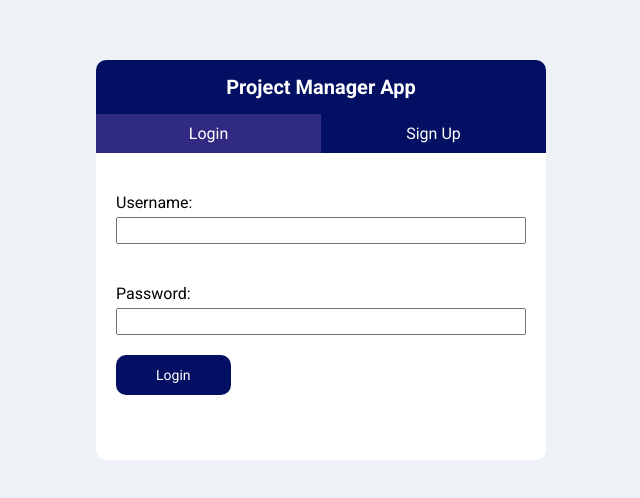
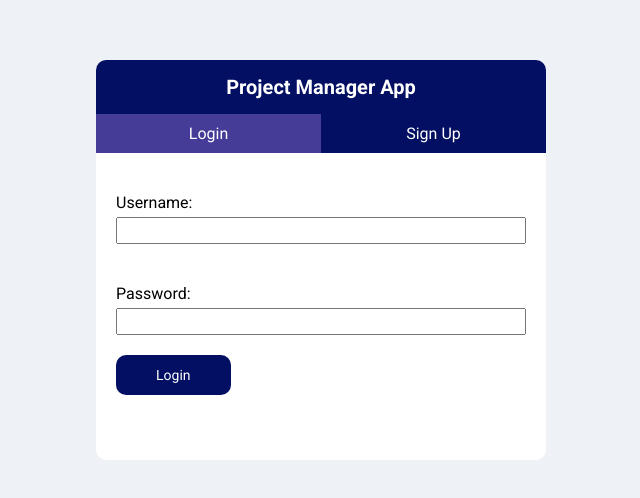
Before and after one commit to CarlosP1806/project-manager-app, a React (Create React App) app in the folder client/: page / in a window 1280 px wide. Shown: the part 140-638 px from the top of the page, without its empty margins (319-959 px from the left). Built offline with nearby package versions, Linux system fonts and the light colour scheme.

Commit message:
Update colors

```diff
--- a/client/src/components/projects_dashboard/ProjectCard.css
+++ b/client/src/components/projects_dashboard/ProjectCard.css
@@ -1,6 +1,7 @@
 .project-card {
     width: 200px;
-    background-color: var(--main-color);
+    background: rgb(3,15,98);
+    background: linear-gradient(90deg, rgba(3,15,98,1) 30%, rgba(68,60,151,1) 100%);
     min-height: 100px;
     border-radius: 10px;
     position: relative;
@@ -8,7 +9,7 @@
 }
 
 .project-card__title {
-    background-color: rgba(255, 255, 255, 0.2);
+    background-color: rgba(255, 255, 255, 0.1);
     position: absolute;
     bottom: 0;
     width: 100%;
--- a/client/src/index.css
+++ b/client/src/index.css
@@ -23,7 +23,7 @@ html, body, #root {
 
   /* Colors */
   --main-color: #030f62;
-  --secondary-color: #312a83;
+  --secondary-color: #443c97;
   --light-color: #eef1f5;
 
   /* Layout */
```
